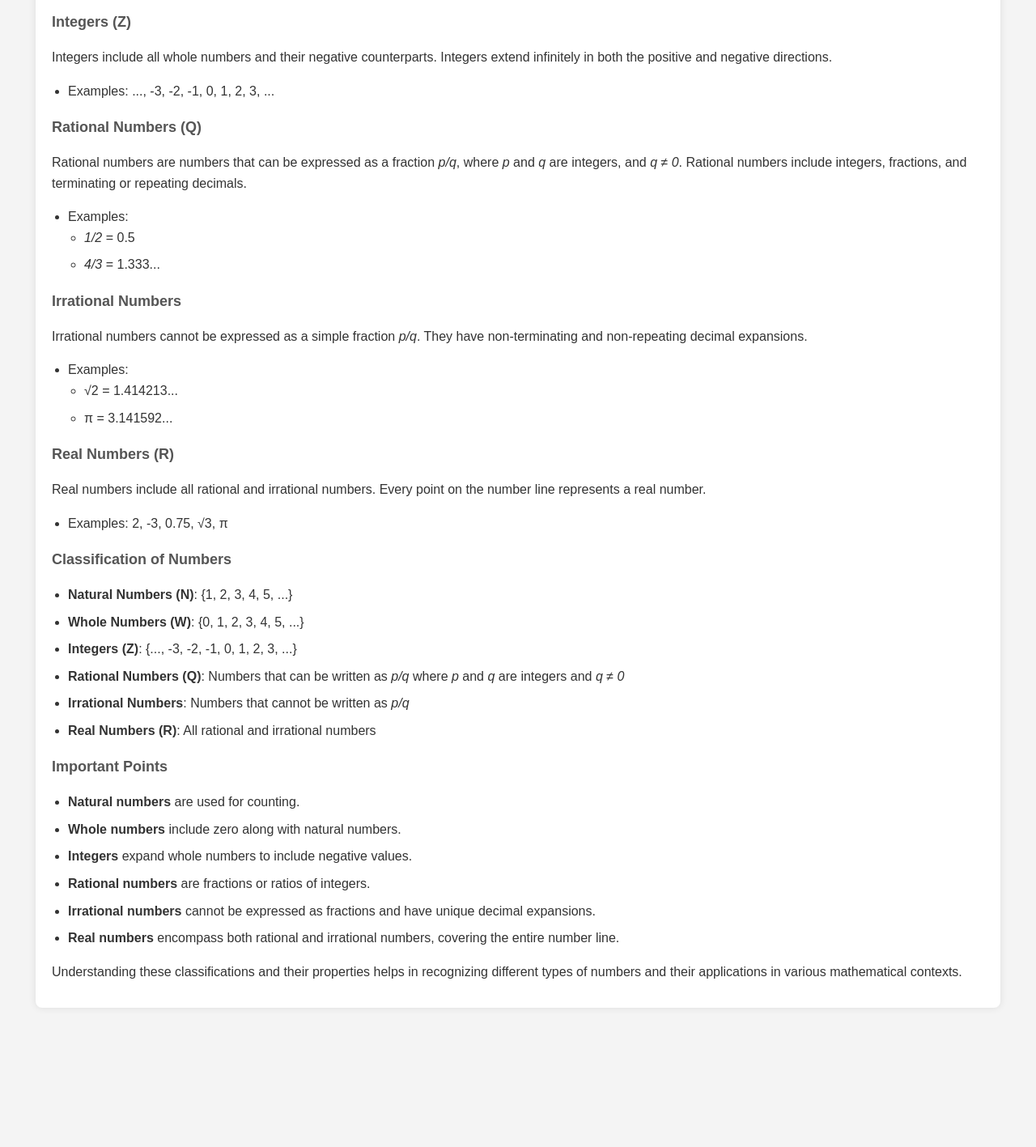
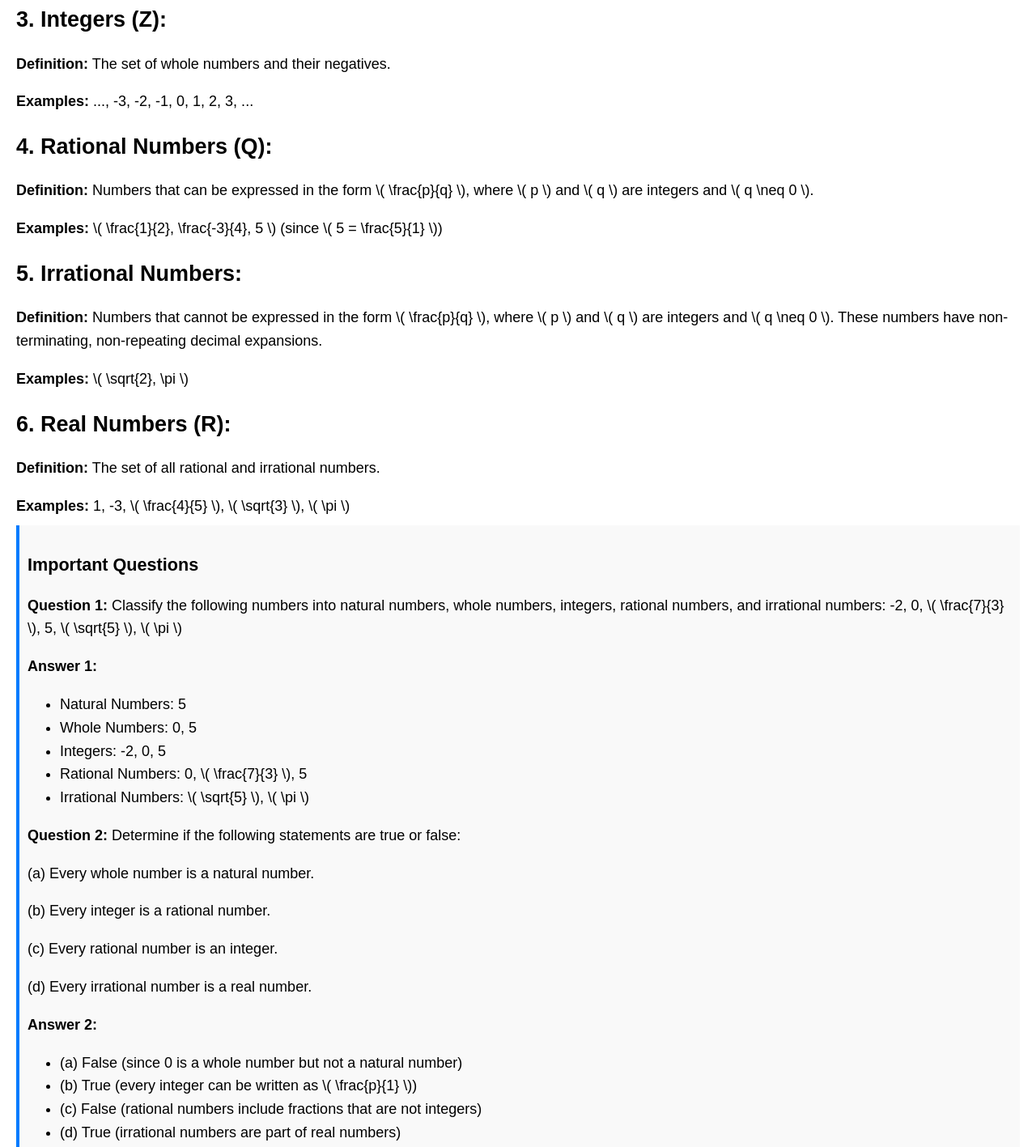
Before and after one commit to hiprashant02/mobile-view-test, a plain HTML site: page index.html in a window 1280 px wide. Shown: the part 475-1892 px from the top of the page at 81% size. Before the commit the page ends 1740 px from the top, so only its background shows below. Drawn offline with Linux system fonts and the light colour scheme.

Commit message:
Update index.html

```diff
--- a/index.html
+++ b/index.html
@@ -3,141 +3,112 @@
 <head>
     <meta charset="UTF-8">
     <meta name="viewport" content="width=device-width, initial-scale=1.0">
-    <title>Number Systems - Introduction</title>
+    <title>Chapter 1: Number Systems - Introduction</title>
     <style>
-        /* styles.css */
         body {
             font-family: Arial, sans-serif;
             line-height: 1.6;
-    margin: 0;
+            margin: 20px;
             padding: 0;
-    background-color: #f4f4f4;
-    color: #333;
+            font-size: 18px;
         }
-
-.container {
-    width: 90%;
-    margin: 20px auto;
-    background: #fff;
-    padding: 20px;
-    border-radius: 8px;
-    box-shadow: 0 0 10px rgba(0, 0, 0, 0.1);
+        h1 {
+            text-align: center;
+            font-size: 2em;
+            margin-bottom: 20px;
         }
-
-h1 {
-    font-size: 24px;
-    margin-bottom: 10px;
-    text-align: center;
-}
-
         h2 {
-    font-size: 20px;
+            font-size: 1.5em;
+            margin-top: 20px;
             margin-bottom: 10px;
         }
-
-h3 {
-    font-size: 18px;
-    margin-bottom: 8px;
-    color: #555;
+        p {
+            margin-bottom: 10px;
         }
-
-p, ul {
+        .important-questions {
+            background-color: #f9f9f9;
+            padding: 10px;
+            border-left: 4px solid #007bff;
+            margin-bottom: 20px;
+        }
+        .important-questions h3 {
+            font-size: 1.2em;
+            margin-bottom: 10px;
+        }
+        .important-questions p {
+            margin-bottom: 5px;
+        }
+        @media (max-width: 600px) {
+            body {
+                margin: 10px;
                 font-size: 16px;
-    margin-bottom: 12px;
             }
-
-ul {
-    padding-left: 20px;
+            h1 {
+                font-size: 1.8em;
             }
-
-ul li {
-    margin-bottom: 8px;
+            h2 {
+                font-size: 1.3em;
             }
-
-.fraction {
-    font-style: italic;
         }
-
-.italic {
-    font-style: italic;
-}
-
     </style>
 </head>
 <body>
-    <div class="container">
-        <h1>Number Systems</h1>
-        <h2>1.1 Introduction</h2>
+    <h1>Chapter 1: Number Systems - Introduction</h1>
 
-        <p>In mathematics, the <strong>number system</strong> is a way to represent numbers. Numbers are an integral part of our daily lives and mathematics. The number system helps us classify and understand different types of numbers. Let's explore the various types of numbers in the number system:</p>
+    <h2>Types of Numbers</h2>
 
-        <h3>Natural Numbers (N)</h3>
-        <p>Natural numbers are the basic counting numbers. They start from 1 and go on infinitely.</p>
+    <h2>1. Natural Numbers (N):</h2>
+    <p><strong>Definition:</strong> The set of positive integers starting from 1.</p>
+    <p><strong>Examples:</strong> 1, 2, 3, 4, ...</p>
+
+    <h2>2. Whole Numbers (W):</h2>
+    <p><strong>Definition:</strong> The set of natural numbers including 0.</p>
+    <p><strong>Examples:</strong> 0, 1, 2, 3, 4, ...</p>
+
+    <h2>3. Integers (Z):</h2>
+    <p><strong>Definition:</strong> The set of whole numbers and their negatives.</p>
+    <p><strong>Examples:</strong> ..., -3, -2, -1, 0, 1, 2, 3, ...</p>
+
+    <h2>4. Rational Numbers (Q):</h2>
+    <p><strong>Definition:</strong> Numbers that can be expressed in the form \( \frac{p}{q} \), where \( p \) and \( q \) are integers and \( q \neq 0 \).</p>
+    <p><strong>Examples:</strong> \( \frac{1}{2}, \frac{-3}{4}, 5 \) (since \( 5 = \frac{5}{1} \))</p>
+
+    <h2>5. Irrational Numbers:</h2>
+    <p><strong>Definition:</strong> Numbers that cannot be expressed in the form \( \frac{p}{q} \), where \( p \) and \( q \) are integers and \( q \neq 0 \). These numbers have non-terminating, non-repeating decimal expansions.</p>
+    <p><strong>Examples:</strong> \( \sqrt{2}, \pi \)</p>
+
+    <h2>6. Real Numbers (R):</h2>
+    <p><strong>Definition:</strong> The set of all rational and irrational numbers.</p>
+    <p><strong>Examples:</strong> 1, -3, \( \frac{4}{5} \), \( \sqrt{3} \), \( \pi \)</p>
+
+    <div class="important-questions">
+        <h3>Important Questions</h3>
+        <p><strong>Question 1:</strong> Classify the following numbers into natural numbers, whole numbers, integers, rational numbers, and irrational numbers: -2, 0, \( \frac{7}{3} \), 5, \( \sqrt{5} \), \( \pi \)</p>
+        <p><strong>Answer 1:</strong></p>
         <ul>
-            <li>Examples: 1, 2, 3, 4, 5, ...</li>
+            <li>Natural Numbers: 5</li>
+            <li>Whole Numbers: 0, 5</li>
+            <li>Integers: -2, 0, 5</li>
+            <li>Rational Numbers: 0, \( \frac{7}{3} \), 5</li>
+            <li>Irrational Numbers: \( \sqrt{5} \), \( \pi \)</li>
         </ul>
 
-        <h3>Whole Numbers (W)</h3>
-        <p>Whole numbers include all natural numbers along with zero.</p>
+        <p><strong>Question 2:</strong> Determine if the following statements are true or false:</p>
+        <p>(a) Every whole number is a natural number.</p>
+        <p>(b) Every integer is a rational number.</p>
+        <p>(c) Every rational number is an integer.</p>
+        <p>(d) Every irrational number is a real number.</p>
+
+        <p><strong>Answer 2:</strong></p>
         <ul>
-            <li>Examples: 0, 1, 2, 3, 4, ...</li>
+            <li>(a) False (since 0 is a whole number but not a natural number)</li>
+            <li>(b) True (every integer can be written as \( \frac{p}{1} \))</li>
+            <li>(c) False (rational numbers include fractions that are not integers)</li>
+            <li>(d) True (irrational numbers are part of real numbers)</li>
         </ul>
+    </div>
 
-        <h3>Integers (Z)</h3>
-        <p>Integers include all whole numbers and their negative counterparts. Integers extend infinitely in both the positive and negative directions.</p>
-        <ul>
-            <li>Examples: ..., -3, -2, -1, 0, 1, 2, 3, ...</li>
-        </ul>
-
-        <h3>Rational Numbers (Q)</h3>
-        <p>Rational numbers are numbers that can be expressed as a fraction <span class="fraction">p/q</span>, where <span class="italic">p</span> and <span class="italic">q</span> are integers, and <span class="italic">q &ne; 0</span>. Rational numbers include integers, fractions, and terminating or repeating decimals.</p>
-        <ul>
-            <li>Examples:
-                <ul>
-                    <li><span class="fraction">1/2</span> = 0.5</li>
-                    <li><span class="fraction">4/3</span> = 1.333...</li>
-                </ul>
-            </li>
-        </ul>
-
-        <h3>Irrational Numbers</h3>
-        <p>Irrational numbers cannot be expressed as a simple fraction <span class="fraction">p/q</span>. They have non-terminating and non-repeating decimal expansions.</p>
-        <ul>
-            <li>Examples:
-                <ul>
-                    <li>&radic;2 = 1.414213...</li>
-                    <li>&pi; = 3.141592...</li>
-                </ul>
-            </li>
-        </ul>
-
-        <h3>Real Numbers (R)</h3>
-        <p>Real numbers include all rational and irrational numbers. Every point on the number line represents a real number.</p>
-        <ul>
-            <li>Examples: 2, -3, 0.75, &radic;3, &pi;</li>
-        </ul>
-
-        <h3>Classification of Numbers</h3>
-        <ul>
-            <li><strong>Natural Numbers (N)</strong>: {1, 2, 3, 4, 5, ...}</li>
-            <li><strong>Whole Numbers (W)</strong>: {0, 1, 2, 3, 4, 5, ...}</li>
-            <li><strong>Integers (Z)</strong>: {..., -3, -2, -1, 0, 1, 2, 3, ...}</li>
-            <li><strong>Rational Numbers (Q)</strong>: Numbers that can be written as <span class="fraction">p/q</span> where <span class="italic">p</span> and <span class="italic">q</span> are integers and <span class="italic">q &ne; 0</span></li>
-            <li><strong>Irrational Numbers</strong>: Numbers that cannot be written as <span class="fraction">p/q</span></li>
-            <li><strong>Real Numbers (R)</strong>: All rational and irrational numbers</li>
-        </ul>
-
-        <h3>Important Points</h3>
-        <ul>
-            <li><strong>Natural numbers</strong> are used for counting.</li>
-            <li><strong>Whole numbers</strong> include zero along with natural numbers.</li>
-            <li><strong>Integers</strong> expand whole numbers to include negative values.</li>
-            <li><strong>Rational numbers</strong> are fractions or ratios of integers.</li>
-            <li><strong>Irrational numbers</strong> cannot be expressed as fractions and have unique decimal expansions.</li>
-            <li><strong>Real numbers</strong> encompass both rational and irrational numbers, covering the entire number line.</li>
-        </ul>
-
-        <p>Understanding these classifications and their properties helps in recognizing different types of numbers and their applications in various mathematical contexts.</p>
-    </div>
+    <h2>Concept Understanding</h2>
+    <p>The introduction to the number system forms the base for understanding different properties and operations of numbers in subsequent chapters. Mastery of these classifications will aid in solving complex problems involving different types of numbers.</p>
 </body>
 </html>
```
Lines whose indentation alone changed are shown as unchanged.
